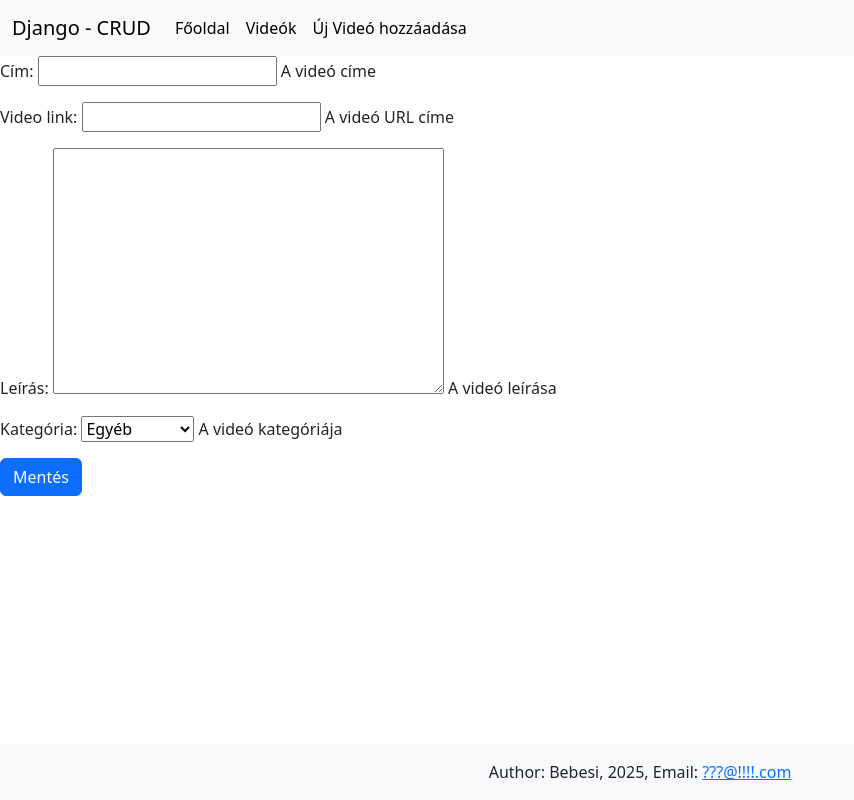
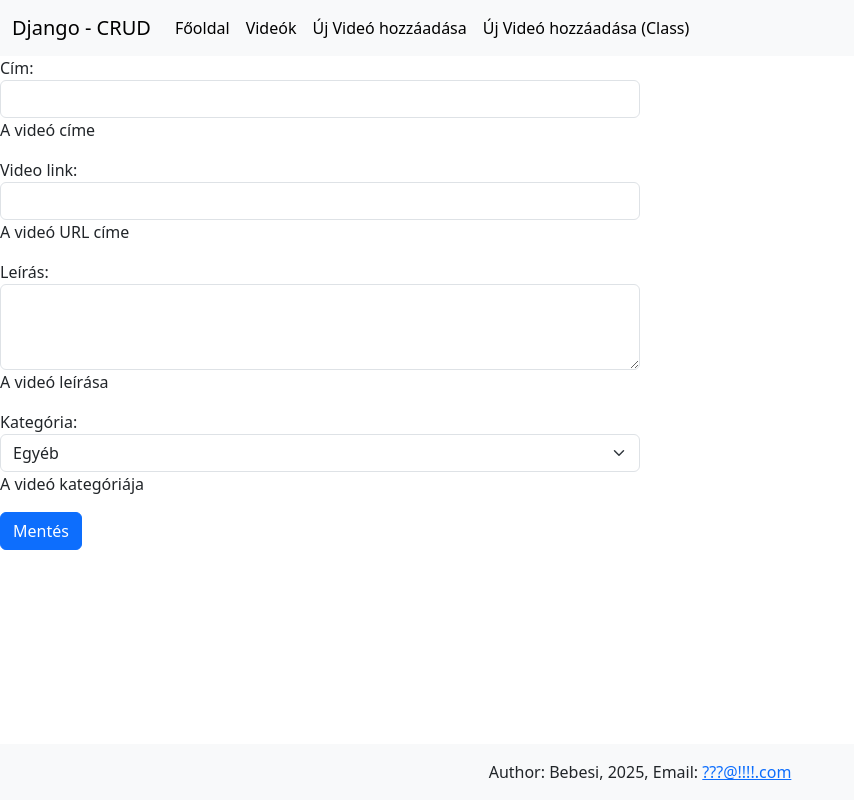
Before and after one commit to bebesi33/django_2025_fall, a Django app: page /add_new_video/ in a window 1280 px wide. Shown: the whole page, without its empty margins (0-854 px from the left). Run offline with Django 5.2, Linux system fonts and the light colour scheme; some libraries are stand-ins or nearby versions.

Commit message:
új szorgalmik és órai update

```diff
--- a/lecture_06/my_videos/main/forms.py
+++ b/lecture_06/my_videos/main/forms.py
@@ -1,9 +1,59 @@
 from .models import Video
 from django import forms
+import logging
 
+logger = logging.getLogger(__file__)
 
 
 class VideoForm(forms.ModelForm):
     class Meta:
         model = Video
         fields = ["title", "url", "description", "category"]
+        widgets = {
+            "title": forms.TextInput(attrs={"class": "form-control"}),
+            "url": forms.URLInput(attrs={"class": "form-control"}),
+            "description": forms.Textarea(attrs={"class": "form-control", "rows": 3}),
+            "category": forms.Select(attrs={"class": "form-select"}),
+        }
+
+    # self.is_bound? Ture ha töltve van és false ha NotImplemented
+    # self.errors v. _errors? lsita, ha van elem akkor PythonFinalizationError
+    # self.is_bound és len(errors) > 0 -> akkor nem valid
+
+    def clean_title(self):
+        # clean_<mezőnév> -> adott mező vizsgálata...
+        title = self.cleaned_data.get("title", "")
+        logger.warning("clean_title started")
+        if len(title) < 5:
+            raise forms.ValidationError(
+                "A címnek legalább 5 karakter hosszúnak kell lennie."
+            )
+        return title
+
+    def clean_description(self):
+        # clean_<mezőnév> -> adott mező vizsgálata...
+        description = self.cleaned_data.get("description", "")
+        logger.warning("clean_description started")
+        if len(description) < 15:
+            raise forms.ValidationError(
+                "A leírásnak legalább 15 karakter hosszúnak kell lennie."
+            )
+        return description
+
+    def clean(self):
+        cleaned_data = super().clean()
+        title = cleaned_data.get("title")
+        url = cleaned_data.get("url")
+        logger.warning("form level clean method started")
+
+        if title and url:
+            logger.warning(f"Title: {title}")
+            logger.warning(f"URL: {url}")
+            vals = Video.objects.filter(url__exact=url).values()
+            logger.warning(vals)
+            vals = Video.objects.filter(title__exact=title).values()
+            logger.warning(vals)
+            if Video.objects.filter(title__iexact=title, url__iexact=url).exists():
+                raise forms.ValidationError("Már van ilyen videó!")
+
+        return cleaned_data
--- a/lecture_06/my_videos/main/urls.py
+++ b/lecture_06/my_videos/main/urls.py
@@ -6,4 +6,5 @@ urlpatterns = [
     path("", views.index, name="index"),
     path("videos/", views.show_videos, name="videos"),
     path("add_new_video/", views.add_video, name="add_video"),
+        path("add_new_video_class/", views.VideoCreateView.as_view(), name="add_video_class"),
 ]
--- a/lecture_06/my_videos/main/views.py
+++ b/lecture_06/my_videos/main/views.py
@@ -1,12 +1,14 @@
 from django.shortcuts import redirect, render
 import logging
 
+from django.urls import reverse_lazy
 from django_tables2 import RequestConfig
 
 from main.forms import VideoForm
 from main.filters import VideoFilter
 from main.models import Video
 from main.tables import VideoTable
+from django.views.generic.edit import CreateView
 
 logger = logging.getLogger(__name__)
 
@@ -36,9 +38,19 @@ def show_videos(request):
 def add_video(request):
     if request.method == "POST":
         form = VideoForm(request.POST)
+        print(f"Form status: {form.is_bound}")
         if form.is_valid():
             form.save()
             return redirect("videos")
+        else:
+            print(f"Form errors: {form.errors}")
     else:
         form = VideoForm()
     return render(request, "add_video.html", {"form": form})
+
+
+class VideoCreateView(CreateView):
+    model = Video
+    form_class = VideoForm
+    template_name = "add_video.html"
+    succes_url = reverse_lazy("videos")
--- a/lecture_06/my_videos/templates/add_video.html
+++ b/lecture_06/my_videos/templates/add_video.html
@@ -1,7 +1,7 @@
 {% extends 'base.html' %}
 {% block content %}
 
-<form method="post" action="">
+<form method="post" action="" class="w-50">
     {% csrf_token %}
     {{ form.as_p }}
     <button type="submit" class="btn btn-primary">Mentés</button>
--- a/lecture_06/my_videos/templates/navbar.html
+++ b/lecture_06/my_videos/templates/navbar.html
@@ -16,6 +16,9 @@
                 <li class="nav-item">
                     <a class="nav-link active" aria-current="page" href={% url 'add_video' %}>Új Videó hozzáadása</a>
                 </li>
+                <li class="nav-item">
+                    <a class="nav-link active" aria-current="page" href={% url 'add_video_class' %}>Új Videó hozzáadása (Class)</a>
+                </li>
             </ul>
         </div>
     </div>
```
Also changed, not shown: lecture_06/my_videos/db.sqlite3, 2 other files.
